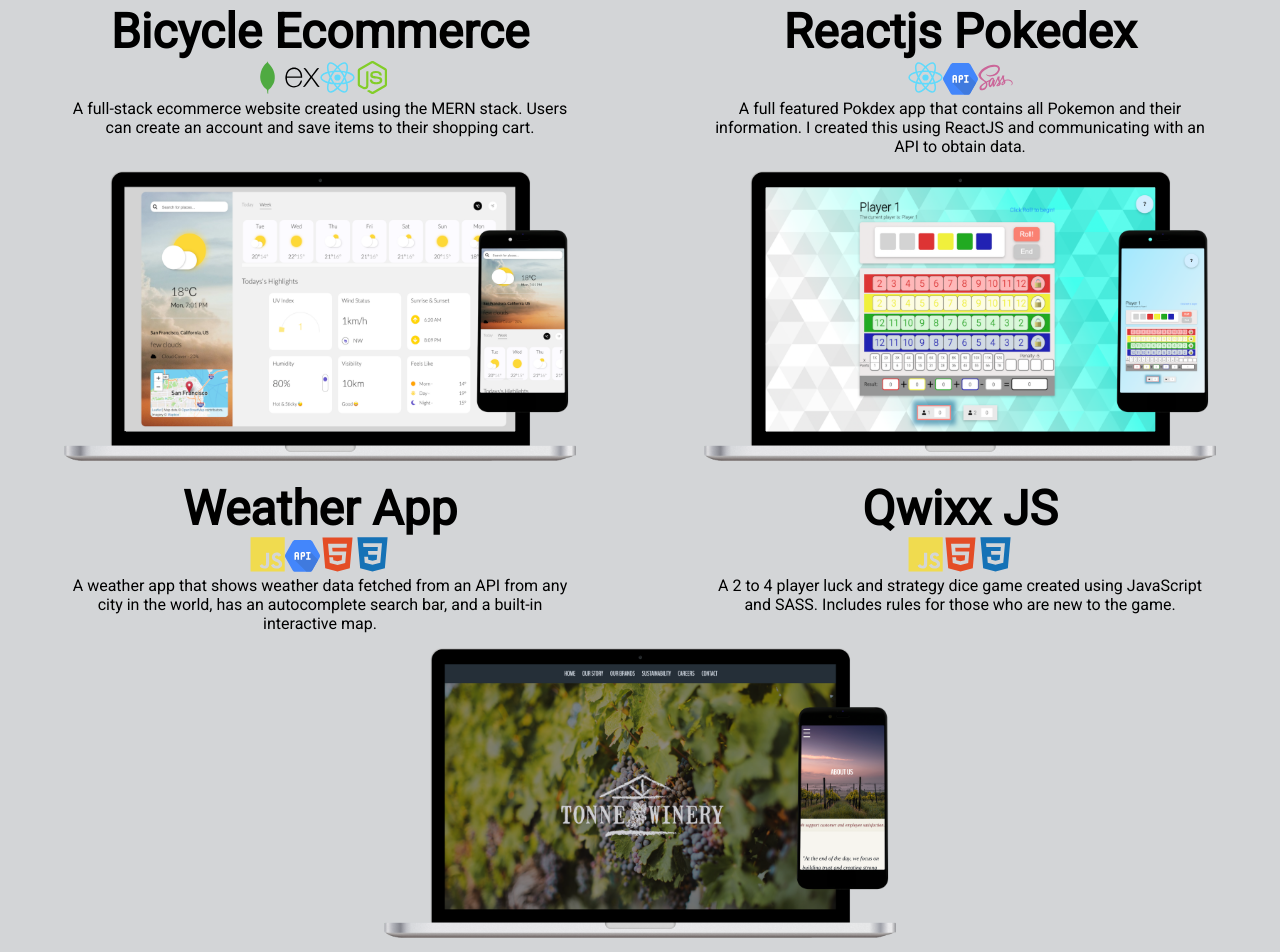
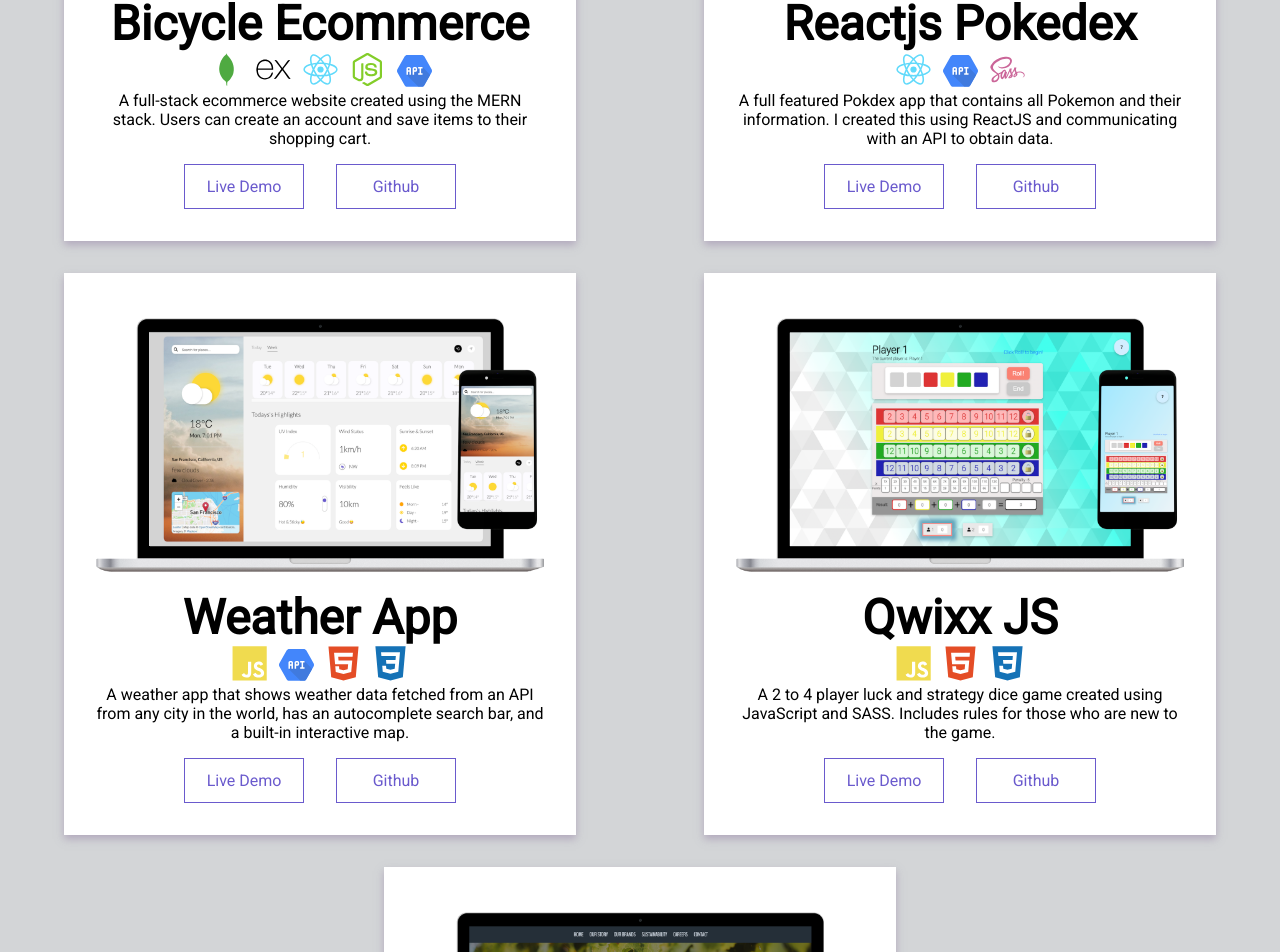
Before and after one commit to Leopoldov95/LeoOrtegaPortfolio, a React (Create React App) app: page / in a window 1280 px wide. Shown: the part 1833-2785 px from the top of the page. Built offline with nearby package versions, Linux system fonts and the light colour scheme.

Commit message:
working on projects section

```diff
--- a/src/components/Navbar.js
+++ b/src/components/Navbar.js
@@ -13,6 +13,14 @@ const Navbar = () => {
           <a href="#projects">Projects</a>
           <a href="#tech">Tech</a>
           <a href="#contact">Contact</a>
+          <a
+            href="https://drive.google.com/file/d/1vOp7F00_lxftqVd0b5QneVNSFklLSLoj/view?usp=sharing"
+            target="_blank"
+            rel="noopener noreferrer"
+            className="btn"
+          >
+            RESUME
+          </a>
         </div>
       </div>
     </nav>
--- a/src/components/Navbar.scss
+++ b/src/components/Navbar.scss
@@ -21,5 +21,13 @@
     .brand {
       color: slateblue;
     }
+    .links {
+      .btn {
+        margin-left: 1rem;
+        border: 1px solid slateblue;
+        color: slateblue;
+        padding: 12px 1rem;
+      }
+    }
   }
 }
--- a/src/components/pages/Projects.js
+++ b/src/components/pages/Projects.js
@@ -16,11 +16,30 @@ const Projects = () => {
               <img src="img/main/skills/express.svg" />
               <img src="img/main/skills/react.svg" />
               <img src="img/main/skills/nodejs.svg" />
+              <img src="img/main/skills/api.svg" />
             </div>
             <p>
               A full-stack ecommerce website created using the MERN stack. Users
               can create an account and save items to their shopping cart.
             </p>
+            <div className="links">
+              <a
+                className="btn"
+                href="https://leocycles.netlify.app/"
+                target="_blank"
+                rel="noopener noreferrer"
+              >
+                Live Demo
+              </a>
+              <a
+                className="btn"
+                href="https://github.com/Leopoldov95/bicycle_ecomm"
+                target="_blank"
+                rel="noopener noreferrer"
+              >
+                Github
+              </a>
+            </div>
           </div>
         </div>
         <div className="card">
@@ -39,6 +58,24 @@ const Projects = () => {
               information. I created this using ReactJS and communicating with
               an API to obtain data.
             </p>
+            <div className="links">
+              <a
+                className="btn"
+                href="https://reactjsnationaldex.netlify.app/"
+                target="_blank"
+                rel="noopener noreferrer"
+              >
+                Live Demo
+              </a>
+              <a
+                className="btn"
+                href="https://github.com/Leopoldov95/Pokedex-React-Modern"
+                target="_blank"
+                rel="noopener noreferrer"
+              >
+                Github
+              </a>
+            </div>
           </div>
         </div>
         <div className="card">
@@ -58,6 +95,24 @@ const Projects = () => {
               city in the world, has an autocomplete search bar, and a built-in
               interactive map.
             </p>
+            <div className="links">
+              <a
+                className="btn"
+                href="https://modernweatherapp.netlify.app/"
+                target="_blank"
+                rel="noopener noreferrer"
+              >
+                Live Demo
+              </a>
+              <a
+                className="btn"
+                href="https://github.com/Leopoldov95/bicycle_ecomm"
+                target="_blank"
+                rel="noopener noreferrer"
+              >
+                Github
+              </a>
+            </div>
           </div>
         </div>
         <div className="card">
@@ -76,6 +131,24 @@ const Projects = () => {
               JavaScript and SASS. Includes rules for those who are new to the
               game.
             </p>
+            <div className="links">
+              <a
+                className="btn"
+                href="https://leocycles.netlify.app/"
+                target="_blank"
+                rel="noopener noreferrer"
+              >
+                Live Demo
+              </a>
+              <a
+                className="btn"
+                href="https://github.com/Leopoldov95/bicycle_ecomm"
+                target="_blank"
+                rel="noopener noreferrer"
+              >
+                Github
+              </a>
+            </div>
           </div>
         </div>
         <div className="card">
@@ -86,12 +159,30 @@ const Projects = () => {
             <h1>Tonne Winery</h1>
             <div className="tech">
               <img src="img/main/skills/html5.svg" />
-              <img src="img/main/skills/css3.svg" />
+              <img src="img/main/skills/sass.svg" />
             </div>
             <p>
               A full and mobile responsive website for a winery created with
               HTML and SASS.
             </p>
+            <div className="links">
+              <a
+                className="btn"
+                href="https://leocycles.netlify.app/"
+                target="_blank"
+                rel="noopener noreferrer"
+              >
+                Live Demo
+              </a>
+              <a
+                className="btn"
+                href="https://github.com/Leopoldov95/bicycle_ecomm"
+                target="_blank"
+                rel="noopener noreferrer"
+              >
+                Github
+              </a>
+            </div>
           </div>
         </div>
       </section>
--- a/src/components/pages/styles/Projects.scss
+++ b/src/components/pages/styles/Projects.scss
@@ -1,5 +1,13 @@
 .Projects {
   margin-top: 4rem;
+  .btn {
+    border: 1px solid slateblue;
+    color: slateblue;
+    padding: 12px 1rem;
+    display: inline-block;
+    width: 120px;
+    margin: 1rem 1rem 0 1rem;
+  }
   h1 {
     font-size: 3rem;
     text-align: center;
@@ -11,6 +19,11 @@
     margin-top: 2rem;
     .card {
       width: 40%;
+      margin-bottom: 2rem;
+      padding: 2rem;
+      background-color: white;
+      box-shadow: 0px 4px 8px #9886a88f;
+
       .img {
         img {
           width: 100%;
@@ -21,6 +34,7 @@
         .tech {
           img {
             width: 35px;
+            margin: 0 6px;
           }
         }
       }
```
